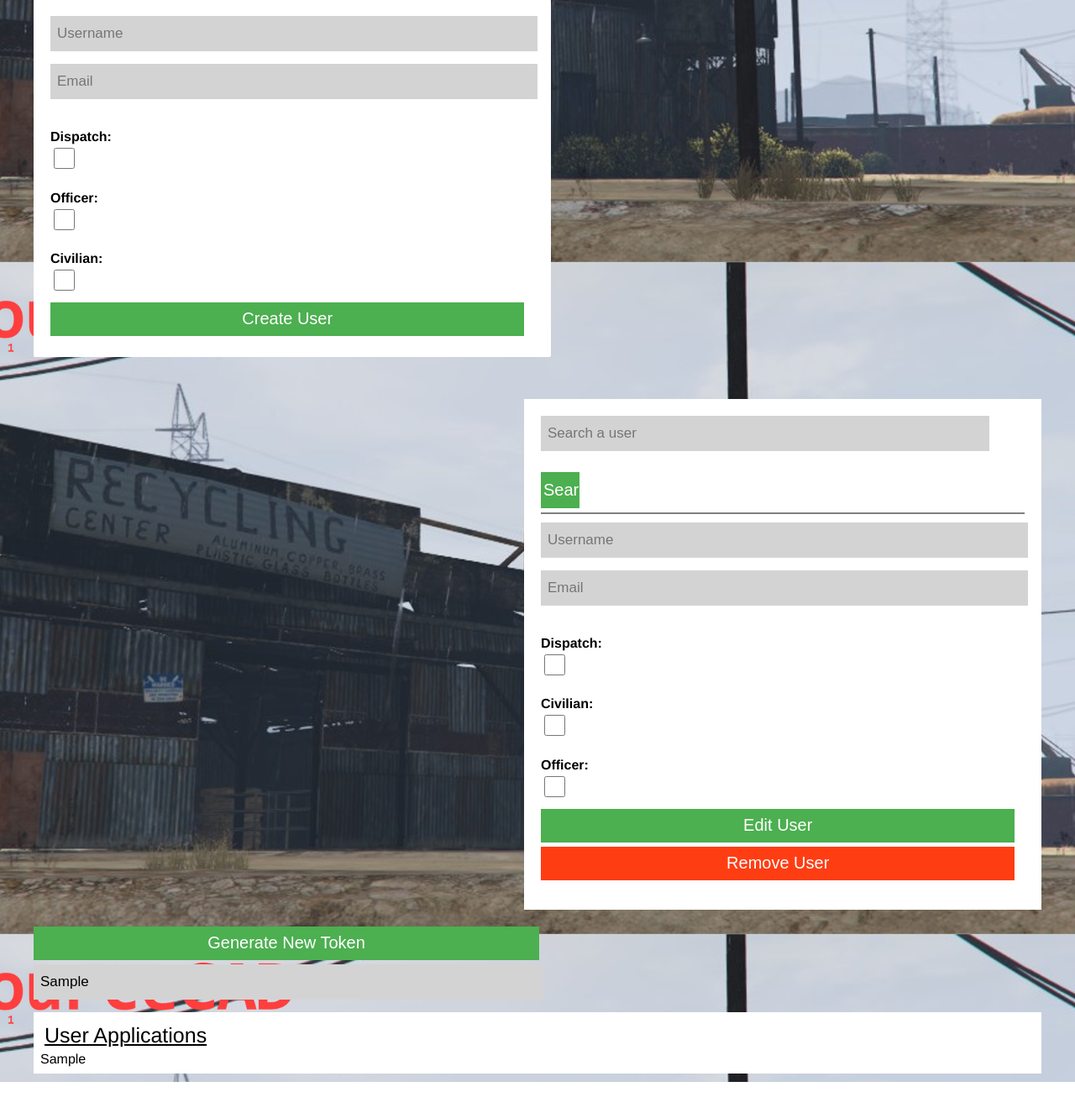
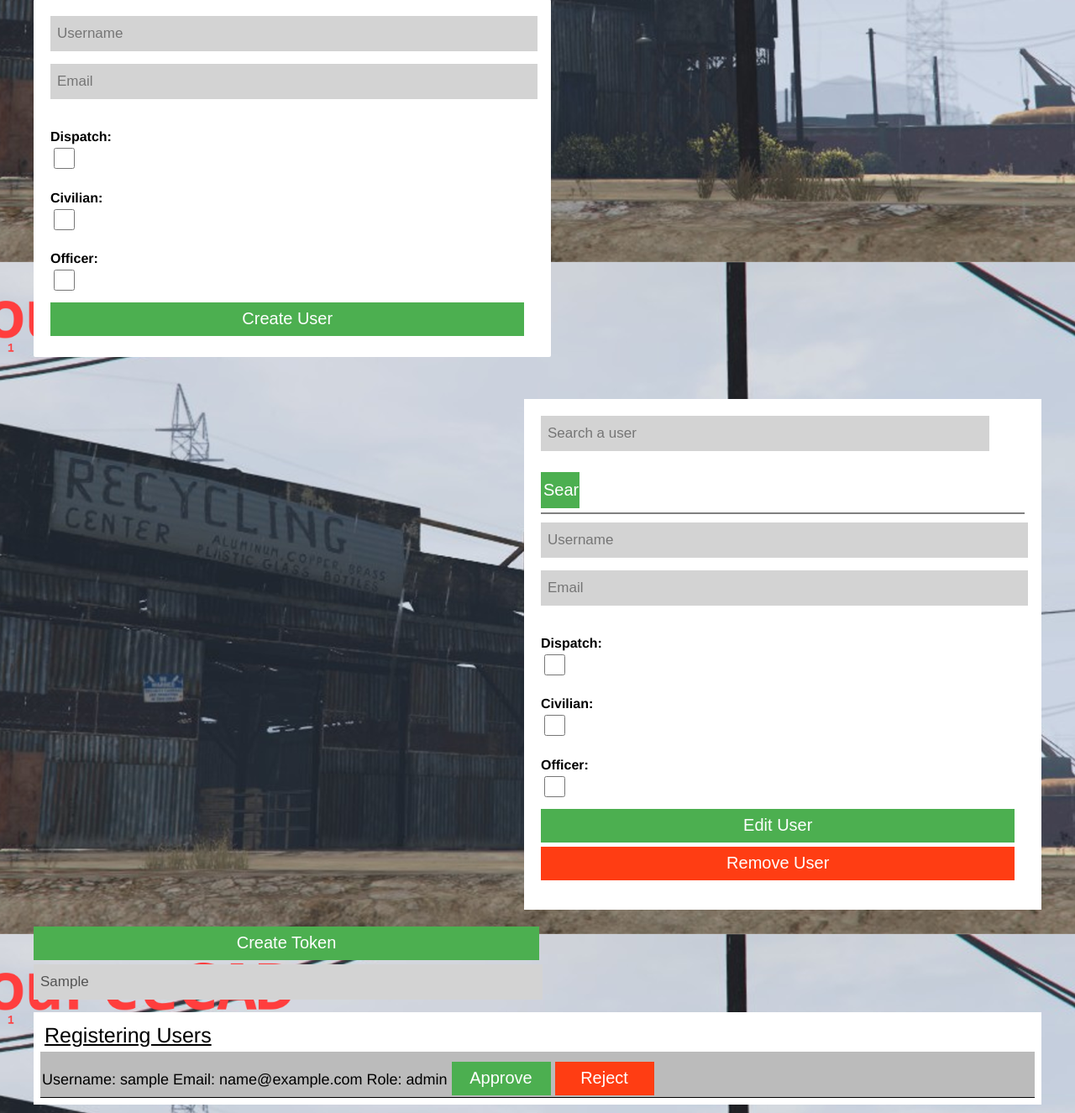
Before and after one commit to Aareon/SourceCAD, a Flask app: template templates/admin.html in a window 1280 px wide. Shown: the part 488-1813 px from the top of the page at 84% size. Before the commit the page ends 1776 px from the top, so only its background shows below. Run offline with Flask 2, Linux system fonts and the light colour scheme; the template is opened without the code that fills it: most values are stand-ins (such as "Sample title", 1, 10 or a date in 2020).

Commit message:
Update admin.html

```diff
--- a/templates/admin.html
+++ b/templates/admin.html
@@ -16,7 +16,7 @@
 
 <header>
   <div class="back">
-    <button onclick="goBack()" class="button_back" type="button" name="button">Back</button>
+    <button onclick="goBack()'" class="button_back" type="button" name="button">Back</button>
   </div>
 </header>
 
@@ -61,49 +61,48 @@
 
     <div class="adduser">
       <form method="POST" action="">
-        {% if session.error is not none %}
-          <caption>{{session.error}}</caption>
-        {% endif %}
         <input style="width:98%;" type="text" name="user_name" placeholder="Username">
         <input style="width:98%;" type="text" name="user_email" placeholder="Email">
         <h4>Dispatch:</h4> <input style="margin-top:4px;margin-bottom:0px;" id="check" type="checkbox" name="is_dispatch"><br>
+        <h4>Civilian:</h4> <input style="margin-top:4px;margin-bottom:0px;" id="check" type="checkbox" name="is_civilian"><br>
         <h4>Officer:</h4> <input style="margin-top:4px;margin-bottom:0px;" id="check" type="checkbox" name="is_officer"><br>
-        <h4>Civilian:</h4> <input style="margin-top:4px;margin-bottom:0px;" id="check" type="checkbox" name="is_civilian"><br>
-        <input id="submit" style="width:98%;" type="submit" name="submit" value="Create User">
+        <input id="submit" style="width:98%;" name="submit" type="submit" value="Create User">
       </form>
     </div>
 
     <div class="edit_user">
       <form style="border-bottom:2px solid gray;margin-bottom:10px;" method="POST" action="">
         <input style="width:90%;" type="text" name="search_user" placeholder="Search a user">
-        <input id="submit" style="width:8%;padding:3px;height:43px;" type="submit" value="Search" name="Search a user">
+        <input id="submit" style="width:8%;padding:3px;height:43px;" name="submit" type="submit" value="Search">
       </form>
-      <form method="POST" action="">
+      <form methid="POST" action="">
         <input style="width:98%;" type="text" name="user_name" placeholder="Username">
         <input style="width:98%;" type="text" name="user_email" placeholder="Email">
         <h4>Dispatch:</h4> <input style="margin-top:4px;margin-bottom:0px;" id="check" type="checkbox" name="is_dispatch"><br>
         <h4>Civilian:</h4> <input style="margin-top:4px;margin-bottom:0px;" id="check" type="checkbox" name="is_civilian"><br>
         <h4>Officer:</h4> <input style="margin-top:4px;margin-bottom:0px;" id="check" type="checkbox" name="is_officer"><br>
-        <input id="submit" style="width:98%;" type="submit" value="Edit User">
-        <input id="remove" style="width:98%;" type="submit" value="Remove User">
+        <input id="submit" style="width:98%;" name="submit" type="submit" value="Edit User">
+        <input id="remove" style="width:98%;" name="submit" type="submit" value="Remove User">
       </form>
     </div>
 
     <div style="float:left;" id="form-token">
-      <form method="POST" action="">
-        <input id="submit" style="width:98%;" name="submit" type="submit" value="Generate New Token">
-        <input style="width:96%;" type="text" name="current_token" value="{{ current_token }}" readonly="readonly">
+      <form method="" action="">
+        <input id="submit" style="width:98%;" name="submit" type="submit" value="Create Token">
+        <input style="width:96%;" type="text" name="current_token" value="{{current_token}}" disabled>
       </form>
     </div>
 
-  <form method="POST" action="">
-    <div class="registration-admin">
-      <p id="mini-header-admin">User Applications</p>
-        {{ applications_table }}
+  <div class="registration-admin">
+    <p id="mini-header-admin">Registering Users</p>
+    <div id="single-registration">
+      <solid>Username: </solid>{{registering_username}} <solid>Email:</solid> {{registering_email}} <solid>Role:</solid> {{registering_role}}
+      <input class="submit" id="modalBtn" style="width:10%;" type="submit" name="submit" value="Approve">
+      <input class="remove" id="modalBtn_rej" style="width:10%;" type="submit" name="submit" value="Reject">
     </div>
-  </form>
-
-    <div class="modal" id="simpleModal">
+  </div>
+</div>
+<div class="modal" id="simpleModal">
   <div class="modal-content">
     <span class="closeBtn">&times;</span>
     <div style="background-color: rgb(0,255,0,0.6);" id="approval-modal">
@@ -123,6 +122,5 @@
 
 <script src="js/admin.js"></script>
 
- </div>
 </body>
 </html>
```
